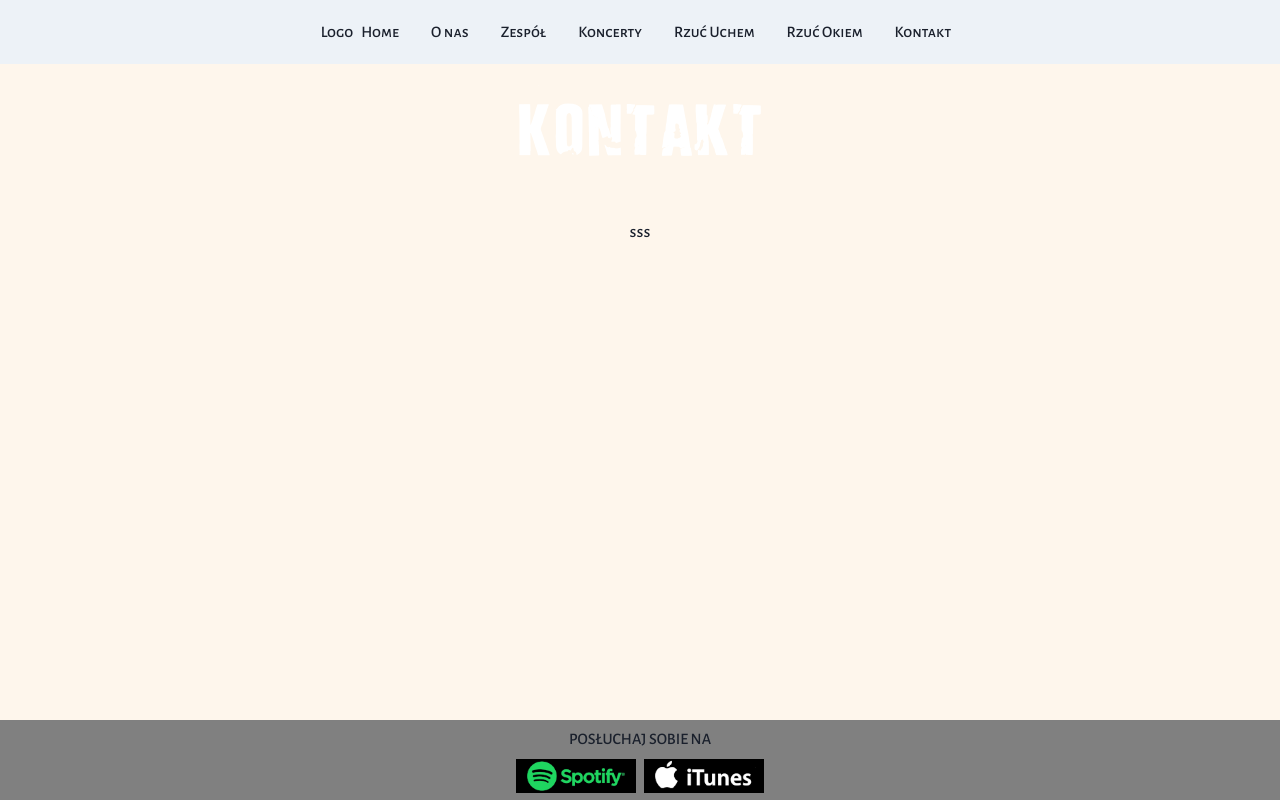
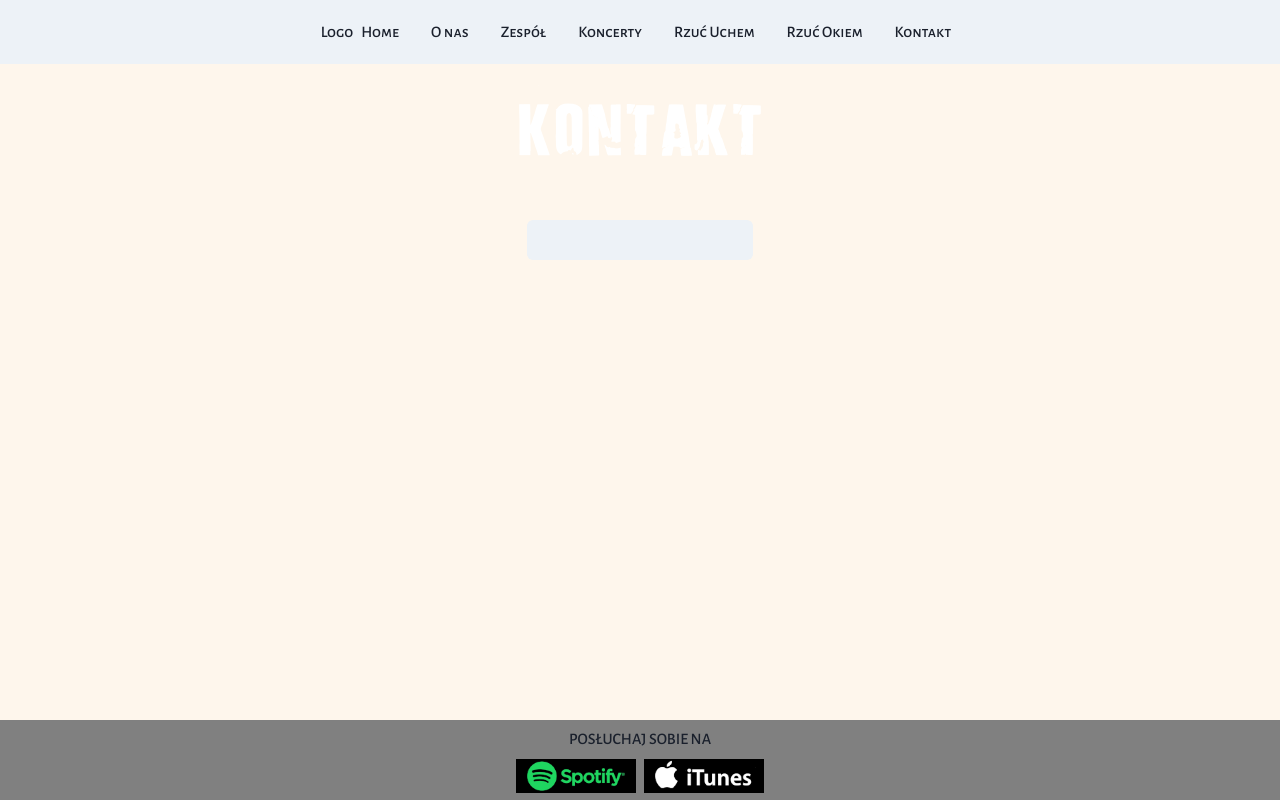
Before and after one commit to mruszkiewicz-dev/tarlo-website, a Next.js app: page /contact in a window 1280 px wide. Built offline with nearby package versions, Linux system fonts and the light colour scheme.

Commit message:
add form component

```diff
--- a/src/components/ui/form.tsx
+++ b/src/components/ui/form.tsx
@@ -1,3 +1,28 @@
+import { useFormik } from 'formik'
+import { Input } from '@chakra-ui/react'
+
 export const Form = () => {
-  return <p>aaaa</p>
+  const formik = useFormik({
+    initialValues: {
+      email: '',
+      message: '',
+    },
+
+    onSubmit: (values) => {
+      alert(JSON.stringify(values, null, 2))
+    },
+  })
+
+  return (
+    <form onSubmit={formik.handleSubmit}>
+      <Input
+        id='email'
+        name='email'
+        type='email'
+        variant='filled'
+        onChange={formik.handleChange}
+        value={formik.values.email}
+      />
+    </form>
+  )
 }
--- a/src/pages/contact.tsx
+++ b/src/pages/contact.tsx
@@ -1,12 +1,12 @@
 import { MyText } from '@/components/ui/my-text'
 import { Flex } from '@chakra-ui/react'
-
+import { Form } from '@/components/ui/form'
 export default function Contact() {
   return (
     <>
       <MyText>Kontakt</MyText>
       <Flex mt={{ base: 2, xl: 10 }} align='center' justifyContent='center'>
-        <p>sss</p>
+        <Form />
       </Flex>
     </>
   )
```
